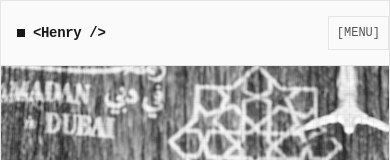
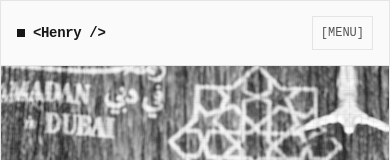
Before and after one commit to henwijames/hjrportfolio, a React (Vite) app: page / in a window 390 px wide. Shown: the top 160 px of the page. Built offline with nearby package versions, Linux system fonts and the light colour scheme.

Commit message:
fix: navbar resume button padding

```diff
--- a/src/components/Navbar.jsx
+++ b/src/components/Navbar.jsx
@@ -38,7 +38,7 @@
       }`}
     >
       {/* Centered Container with Outer Left/Right Borders */}
-      <div className="max-w-7xl mx-auto border-x border-neutral-200 dark:border-neutral-800 flex items-center justify-between h-16 px-4 sm:px-6 pr-0 sm:pr-0">
+      <div className="max-w-7xl mx-auto border-x border-neutral-200 dark:border-neutral-800 flex items-center justify-between h-16 px-4 sm:px-6 pr-4 md:pr-0">
         {/* Logo / Brand Indicator */}
         <a
           href="#hero"
```
